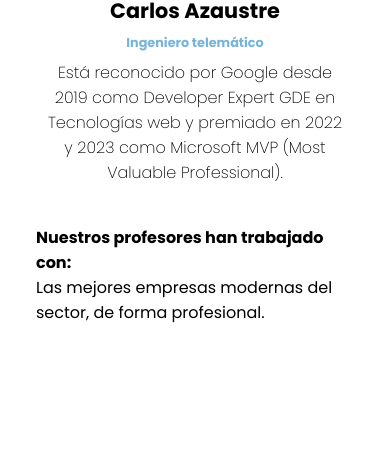
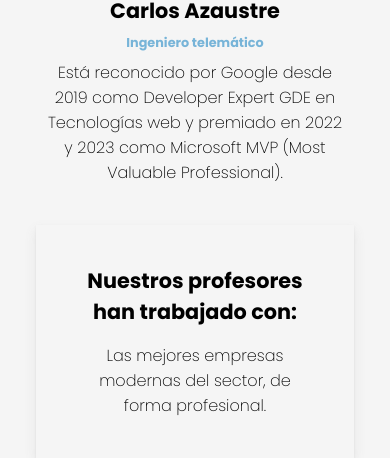
Before and after one commit to jrramoncp/proyecto_academia_conquer, a website built with Vite: page index.html in a window 390 px wide. Shown: the part 4937-5395 px from the top of the page. Before the commit the page ends 5262 px from the top, so only its background shows below. Built offline with nearby package versions, Linux system fonts and the light colour scheme; files whose address does not match are found by name.

Commit message:
adjust responsive on tablet blog

```diff
--- a/index.html
+++ b/index.html
@@ -149,7 +149,7 @@
           <p>Está reconocido por Google desde 2019 como Developer Expert GDE en Tecnologías web y premiado en 2022 y 2023 como Microsoft MVP (Most Valuable Professional).</p>
         </article>
 
-        <div class="teachers-cta">
+        <div class="teachers__cta">
           <h3>Nuestros profesores han trabajado con:</h3>
           <p>Las mejores empresas modernas del sector, de forma profesional.</p>
         </div>
--- a/src/sass/pages/_home.scss
+++ b/src/sass/pages/_home.scss
@@ -156,6 +156,11 @@
         }
 
         .news__container{
+            @include m.breakpoint("tablet"){
+                display: flex;
+                justify-content: space-between;
+                gap: 1rem;
+            }
             @include m.breakpoint("laptop"){
                 display: flex;
                 justify-content: space-between;
@@ -174,6 +179,7 @@
                     display: flex;
                     flex-direction: column;
                     justify-content: space-between;
+                    max-width: 30%;
                 }
                 @include m.breakpoint("laptop"){
                     box-shadow: v.$article-shadow;
@@ -218,6 +224,7 @@
         }
     }
     .teachers{
+        background-color: #f5f5f5;
         .container{
             .teachers__title{
                 padding-top: 1rem;
@@ -273,6 +280,22 @@
                     text-align: center;
                 }
             }
+            .teachers__cta{
+                padding: 2rem;
+                box-shadow: v.$article-shadow;
+                h3{
+                    font-size: 1.3rem;
+                    padding-bottom: 1rem;
+                    padding: 0.5rem;
+                    text-align: center;
+                }
+                p{
+                    padding-bottom: 1rem;
+                    padding: 0.5rem;
+                    font-weight: v.$font-extralight;
+                    text-align: center;
+                }
+            }
         }
     }
 }
```
